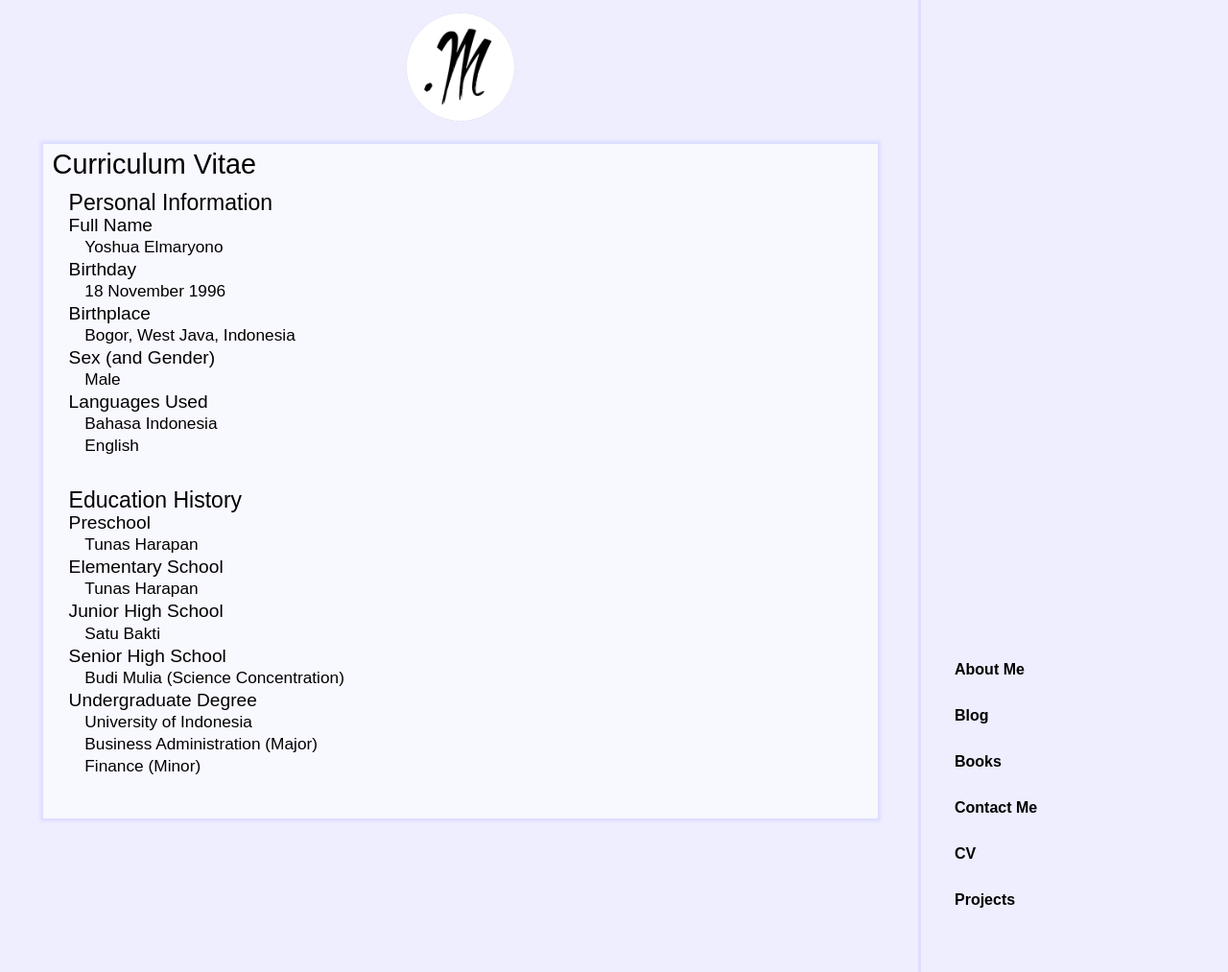
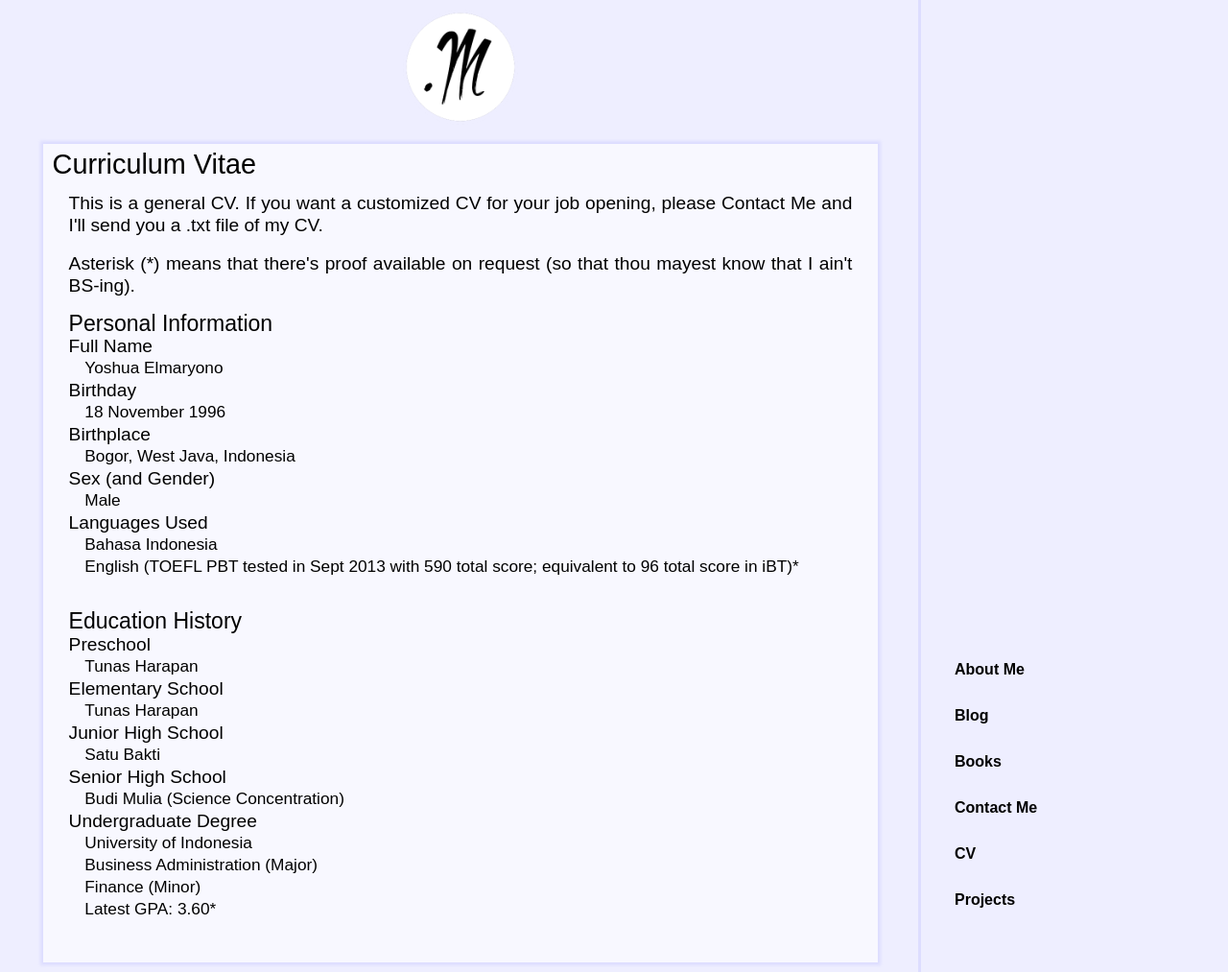
Before and after one commit to dotm/dotm.github.io, a Jekyll site: the page built from cv.html, in a window 1280 px wide and 1013 px high. Shown: the whole window at 96% size. Built offline with Jekyll 4.4.1, drawn with Linux system fonts in a browser that asks for light colours.

Commit message:
update cv

```diff
--- a/cv.html
+++ b/cv.html
@@ -7,6 +7,8 @@ style: /stylesheets/page.css
   {% include signature.html %}
   <article>
     <h1>Curriculum Vitae</h1>
+    <p>This is a general CV. If you want a customized CV for your job opening, please Contact Me and I'll send you a .txt file of my CV.</p>
+    <p>Asterisk (*) means that there's proof available on request (so that thou mayest know that I ain't BS-ing).</p>
 
     <h2>Personal Information</h2>
     <dl>
@@ -24,7 +26,7 @@ style: /stylesheets/page.css
 
       <dt>Languages Used</dt>
       <dd>Bahasa Indonesia</dd>
-      <dd>English</dd>
+      <dd>English (TOEFL PBT tested in Sept 2013 with 590 total score; equivalent to 96 total score in iBT)*</dd>
     </dl>
 
     <h2>Education History</h2>
@@ -45,6 +47,7 @@ style: /stylesheets/page.css
       <dd>University of Indonesia</dd>
       <dd>Business Administration (Major)</dd>
       <dd>Finance (Minor)</dd>
+      <dd>Latest GPA: 3.60*</dd>
     </dl>
 
     <!--
```
